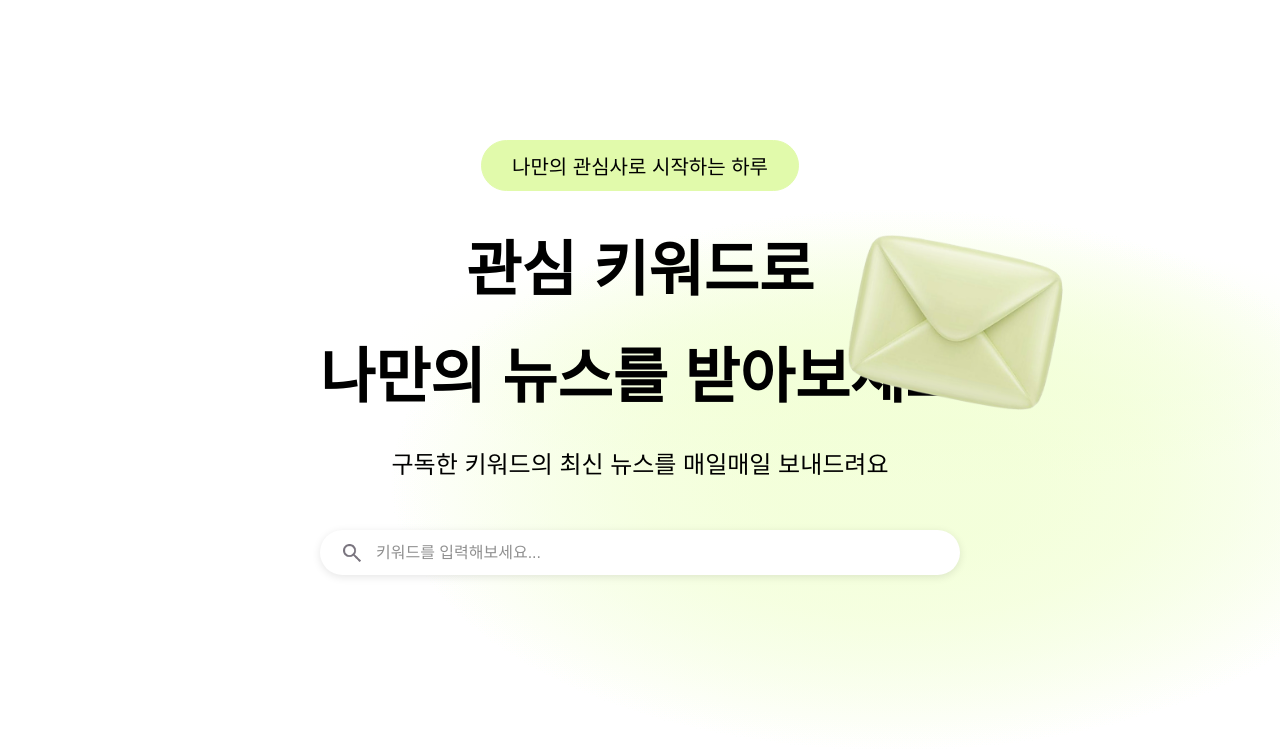
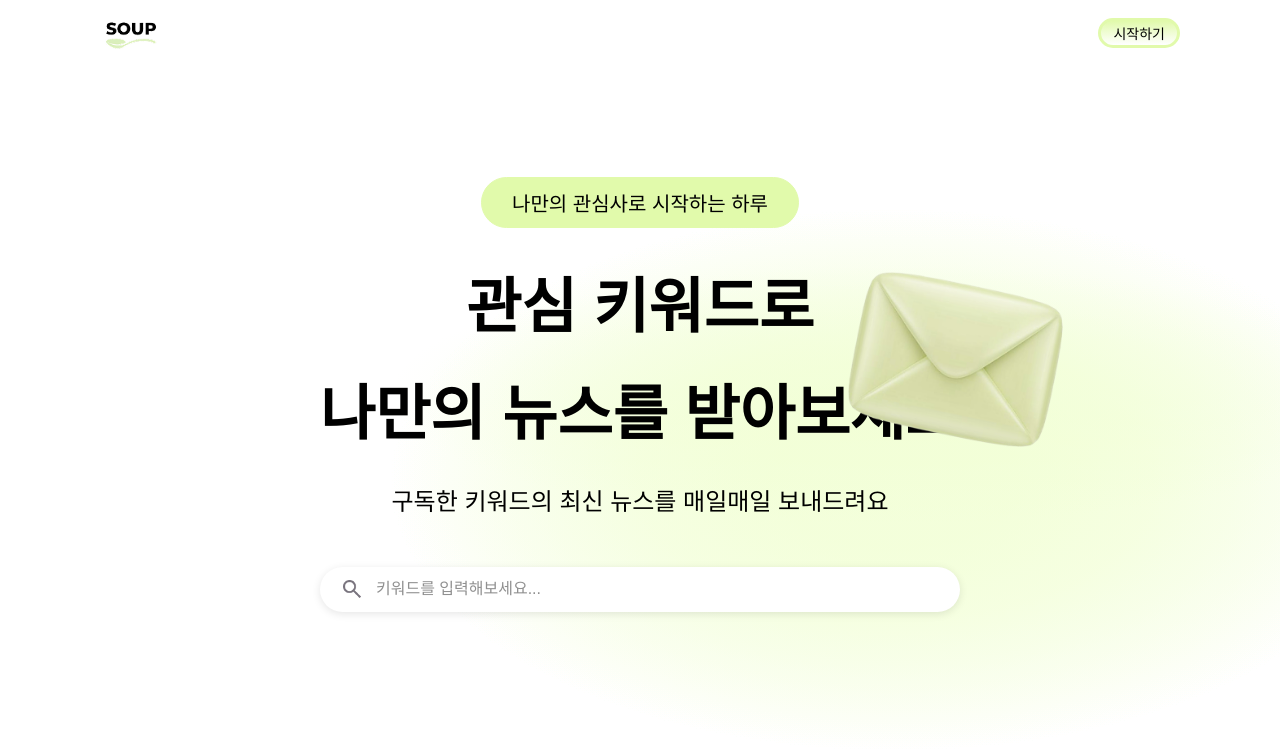
Before and after one commit to pal-lang-gwi/soup-frontend_v2, a React (Vite) app: page / in a window 1280 px wide. Shown: the top 750 px of the page. Built offline with nearby package versions, Linux system fonts and the light colour scheme; a web font is replaced by a local one.

Commit message:
chore: NavBar 적용

```diff
--- a/src/pages/home/HomePage.module.scss
+++ b/src/pages/home/HomePage.module.scss
@@ -11,7 +11,7 @@
   align-items: center;
   justify-content: center;
   background: var(--gradient1);
-  margin-top: 130px;
+  margin-top: 50px;
 }
 
 .container {
--- a/src/pages/home/HomePage.tsx
+++ b/src/pages/home/HomePage.tsx
@@ -2,10 +2,12 @@ import styles from './HomePage.module.scss'
 import { Button } from '@/shared/ui/Button/Button'
 import { Input } from '@/shared/ui/Input/Input'
 import mailImg from '@/shared/assets/mail.png'
+import { NavBarLoggedIn } from '@/widgets/NavBar/NavBarLoggedIn'
 
 const HomePage = () => {
   return (
     <div className={styles.root}>
+      <NavBarLoggedIn />
       <div className={styles.hero}>
         <img src={mailImg} className={styles.titleIcon} alt='mail_img' />
         <div className={styles.container}>
--- a/src/pages/landing/LandingPage.module.scss
+++ b/src/pages/landing/LandingPage.module.scss
@@ -11,7 +11,7 @@
   align-items: center;
   justify-content: center;
   background: var(--gradient1);
-  margin-top: 130px;
+  margin-top: 100px;
 }
 
 .container {
--- a/src/pages/landing/LandingPage.tsx
+++ b/src/pages/landing/LandingPage.tsx
@@ -1,10 +1,12 @@
 import styles from './LandingPage.module.scss'
 import { Input } from '@/shared/ui/Input/Input'
 import mailImg from '@/shared/assets/mail.png'
+import { NavBarLoggedOut } from '@/widgets/NavBar/NavBarLoggedOut'
 
 const LandingPage = () => {
   return (
     <div className={styles.root}>
+      <NavBarLoggedOut />
       <div className={styles.hero}>
         <img src={mailImg} className={styles.titleIcon} alt='mail_img' />
         <div className={styles.container}>
```
